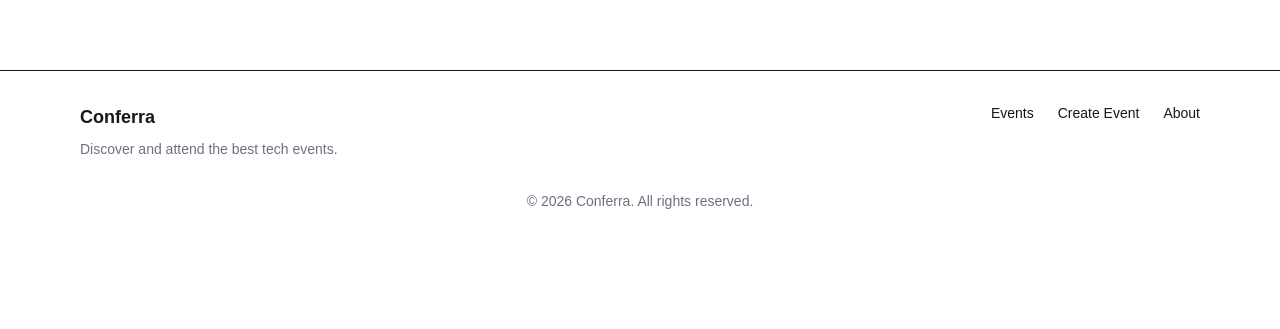
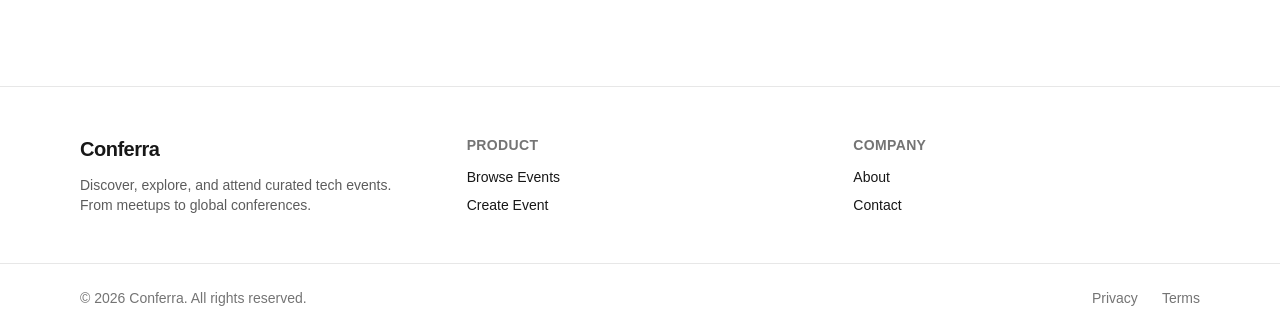
Before and after one commit to AnishBhandarkar/conferra, a Next.js app: page / in a window 1280 px wide. Shown: the part 843-1172 px from the top of the page. Before the commit the page ends 1078 px from the top, so only its background shows below. Built offline with nearby package versions, Linux system fonts and the light colour scheme; no server answers; the database is empty.

Commit message:
feat(ui): improve footer layout and styling

```diff
--- a/app/components/layout/Footer.tsx
+++ b/app/components/layout/Footer.tsx
@@ -2,42 +2,93 @@ import Link from "next/link";
 
 export default function Footer() {
     return (
-        <footer className="border-t mt-12">
+        <footer className="border-t border-foreground/10 mt-16">
 
-            <div className="max-w-6xl mx-auto px-4 py-8 flex flex-col md:flex-row justify-between gap-6">
+            <div className="max-w-6xl mx-auto px-4 py-12 grid gap-10 md:grid-cols-3">
 
                 {/* Brand */}
-                <div>
-                    <h2 className="text-lg font-semibold">Conferra</h2>
-                    <p className="text-sm text-gray-500 mt-2">
-                        Discover and attend the best tech events.
+                <div className="space-y-3">
+                    <h2 className="text-xl font-semibold tracking-tight">
+                        Conferra
+                    </h2>
+
+                    <p className="text-sm text-foreground/70 max-w-sm">
+                        Discover, explore, and attend curated tech events.
+                        From meetups to global conferences.
                     </p>
                 </div>
 
-                {/* Links */}
-                <div className="flex gap-6 text-sm">
+                {/* Product Links */}
+                <div className="space-y-3">
+                    <h3 className="text-sm font-semibold uppercase tracking-wide text-foreground/60">
+                        Product
+                    </h3>
 
-                    <Link href="/events">
-                        Events
-                    </Link>
+                    <div className="flex flex-col gap-2 text-sm">
+                        <Link
+                            href="/events"
+                            className="hover:text-foreground transition"
+                        >
+                            Browse Events
+                        </Link>
 
-                    <Link href="/create-event">
-                        Create Event
-                    </Link>
+                        <Link
+                            href="/create-event"
+                            className="hover:text-foreground transition"
+                        >
+                            Create Event
+                        </Link>
+                    </div>
+                </div>
 
-                    <Link href="/about">
-                        About
-                    </Link>
+                {/* Company Links */}
+                <div className="space-y-3">
+                    <h3 className="text-sm font-semibold uppercase tracking-wide text-foreground/60">
+                        Company
+                    </h3>
+
+                    <div className="flex flex-col gap-2 text-sm">
+                        <Link
+                            href="/about"
+                            className="hover:text-foreground transition"
+                        >
+                            About
+                        </Link>
+
+                        <Link
+                            href="/contact"
+                            className="hover:text-foreground transition"
+                        >
+                            Contact
+                        </Link>
+                    </div>
+                </div>
+
+            </div>
+
+            {/* Bottom Bar */}
+            <div className="border-t border-foreground/10">
+
+                <div className="max-w-6xl mx-auto px-4 py-6 flex flex-col md:flex-row items-center justify-between text-sm text-foreground/60 gap-3">
+
+                    <p>
+                        © {new Date().getFullYear()} Conferra. All rights reserved.
+                    </p>
+
+                    <div className="flex gap-6">
+                        <Link href="/privacy" className="hover:text-foreground transition">
+                            Privacy
+                        </Link>
+
+                        <Link href="/terms" className="hover:text-foreground transition">
+                            Terms
+                        </Link>
+                    </div>
 
                 </div>
 
             </div>
 
-            {/* Bottom Bar */}
-            <div className="text-center text-sm text-gray-500 pb-6">
-                © {new Date().getFullYear()} Conferra. All rights reserved.
-            </div>
-
         </footer>
     );
 }
```
Also changed, not shown: 1 other file (tests, documents, lock files or other folders).
